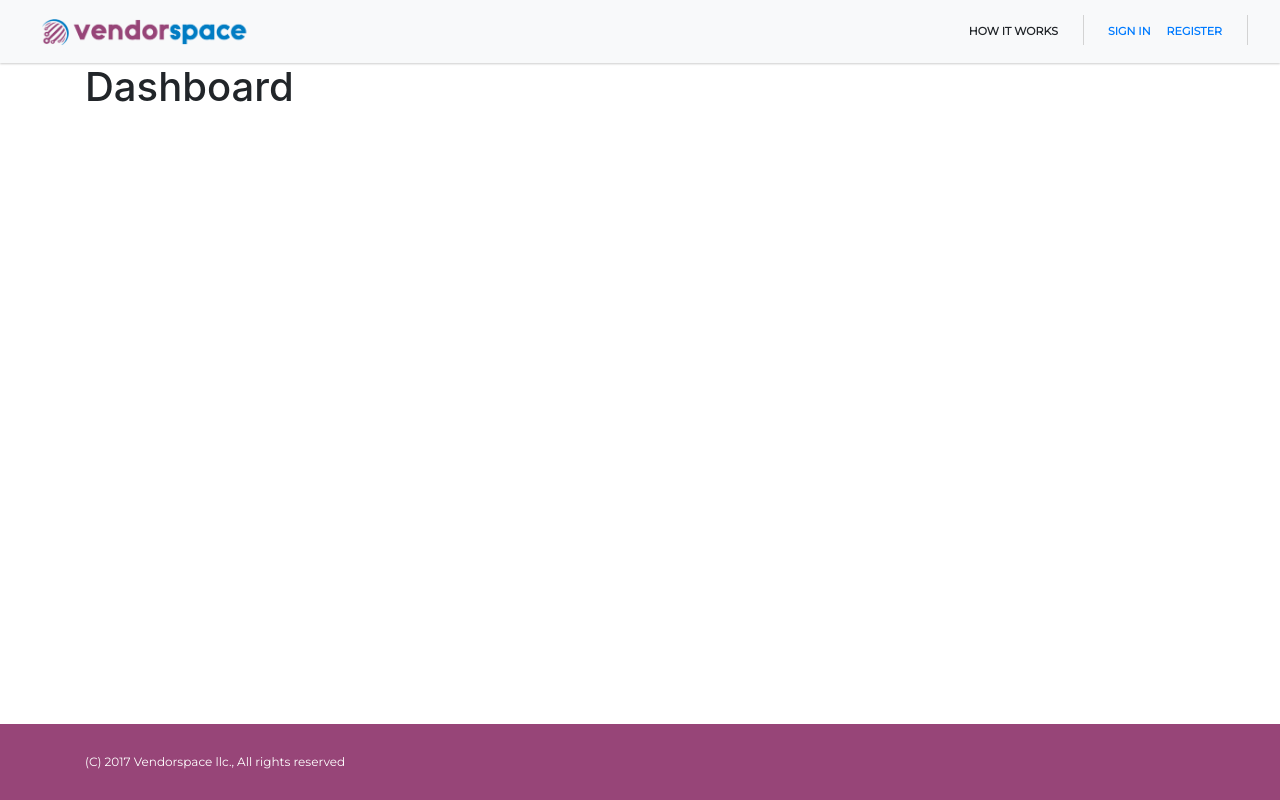
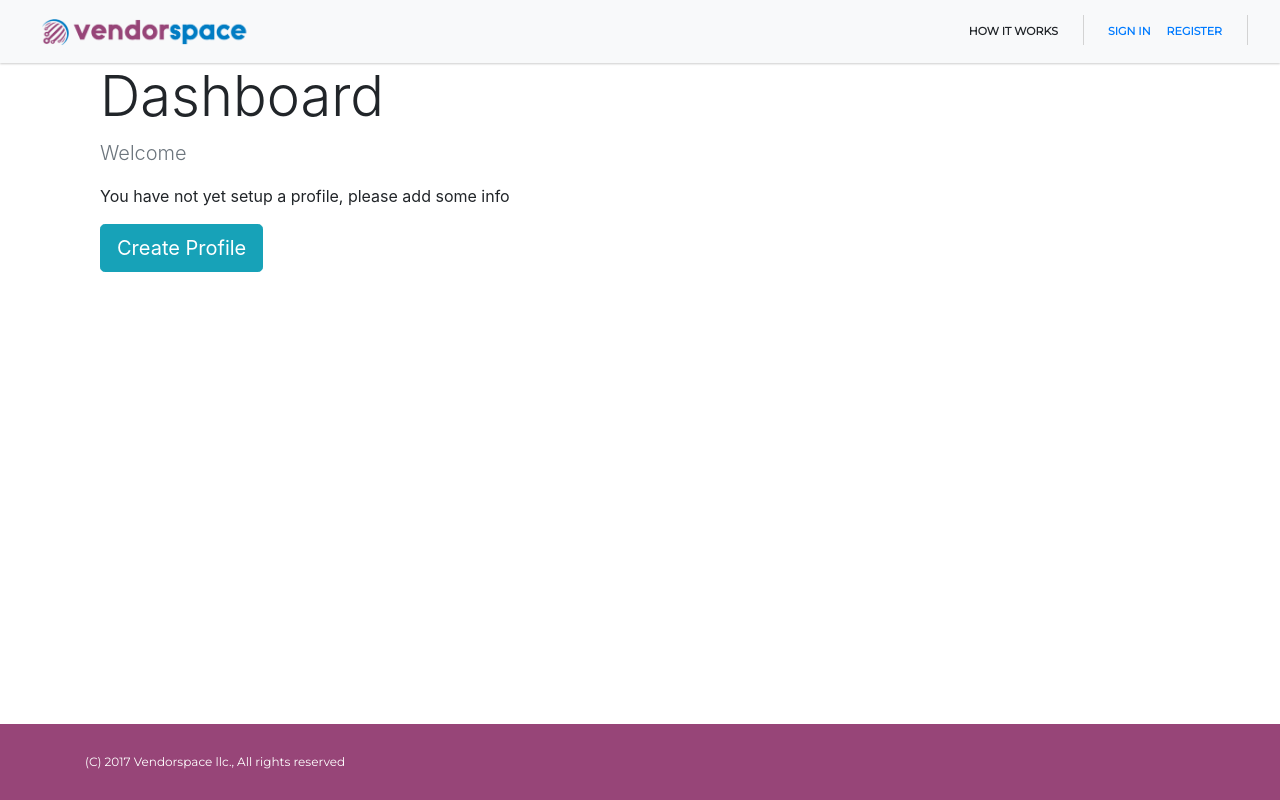
Before and after one commit to Vendorspace/events_mvp, a React (Create React App) app in the folder react-ui/: page /dashboard in a window 1280 px wide. Built offline with nearby package versions, Linux system fonts and the light colour scheme; no server answers.

Commit message:
added create profile route

```diff
--- a/react-ui/src/components/dashboard/Dashboard.js
+++ b/react-ui/src/components/dashboard/Dashboard.js
@@ -2,6 +2,7 @@
 import PropTypes from 'prop-types';
 import { connect } from 'react-redux';
 import { getCurrentProfile } from '../../actions/profileActions'
+import { Link } from 'react-router-dom'
 
 class Dashboard extends Component {
   componentDidMount() {
@@ -9,12 +10,54 @@
   }
 
   render(){
+    const { user } = this.props.auth;
+    const { profile, loading } = this.props.profile;
+
+    let dashboardContent;
+
+    if(profile === null || loading) {
+      dashboardContent = <h4>Loading...</h4>
+    } else {
+      if(Object.keys(profile).length > 0) {
+        dashboardContent = <h4>TODO: DISPLAY PROFILE</h4>
+      } else {
+        //user is logged in but has no profile
+        dashboardContent = (
+          <div>
+            <p className="lead text-muted">Welcome {user.bizName}</p>
+            <p>You have not yet setup a profile, please add some info</p>
+            <Link to="/create-profile" className="btn btn-lg btn-info">
+              Create Profile
+            </Link>
+          </div>
+        );
+      }
+    }
+
     return (
-      <div>
-        <h1>Dashboard</h1>
+      <div className="dashboard">
+        <div className="container">
+          <div className="row">
+            <div className="col-md-12">
+              <h1 className="display-4">Dashboard</h1>
+              {dashboardContent}
+            </div>
+          </div>
+        </div>
       </div>
-    )
+    );
   }
 }
 
-export default connect(null, { getCurrentProfile })(Dashboard);
+Dashboard.propTypes = {
+  getCurrentProfile: PropTypes.func.isRequired,
+  auth: PropTypes.object.isRequired,
+  profile: PropTypes.object.isRequired
+}
+
+const mapStateToProps = state => ({
+  profile: state.profile,
+  auth: state.auth
+});
+
+export default connect(mapStateToProps, { getCurrentProfile })(Dashboard);
```
